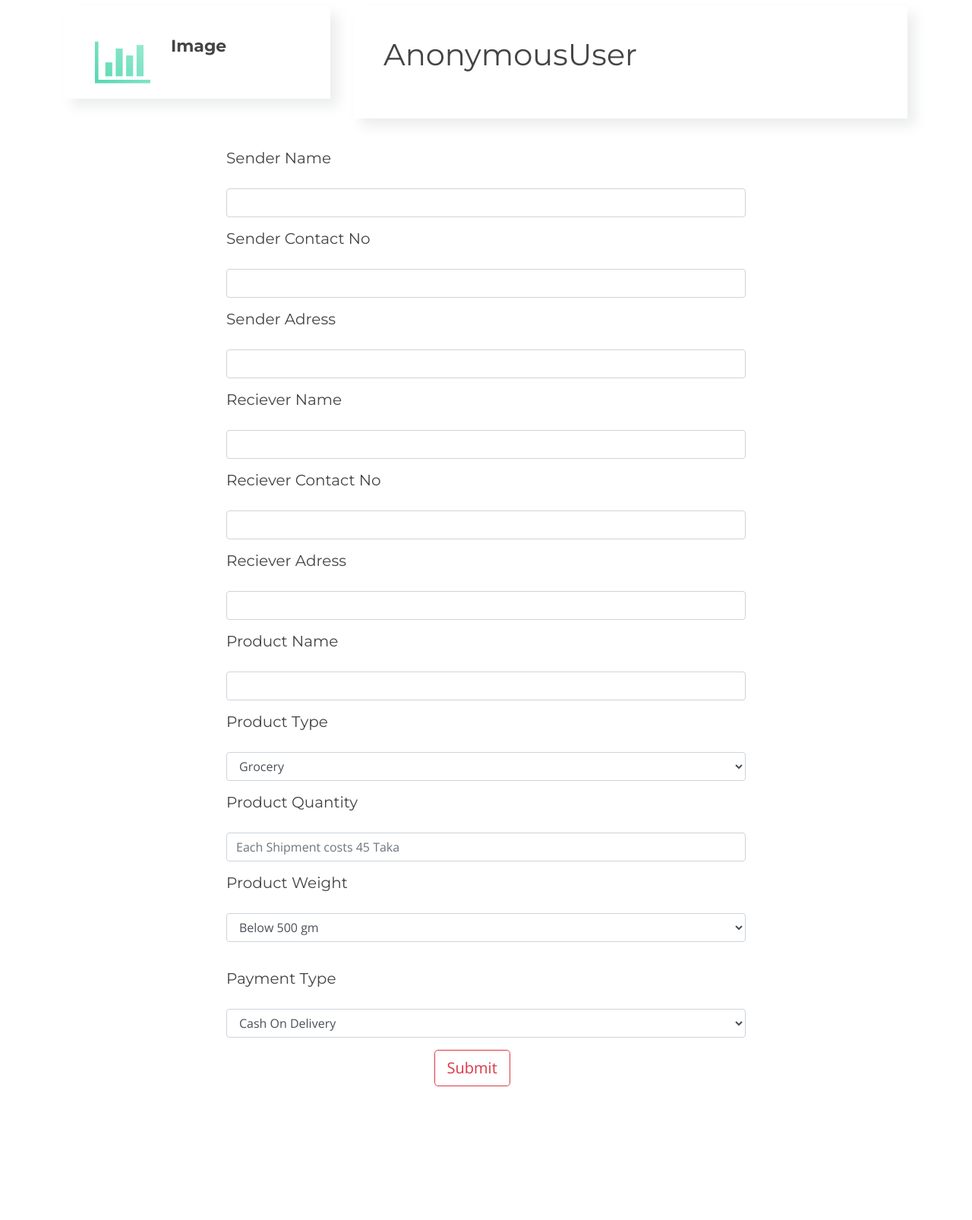
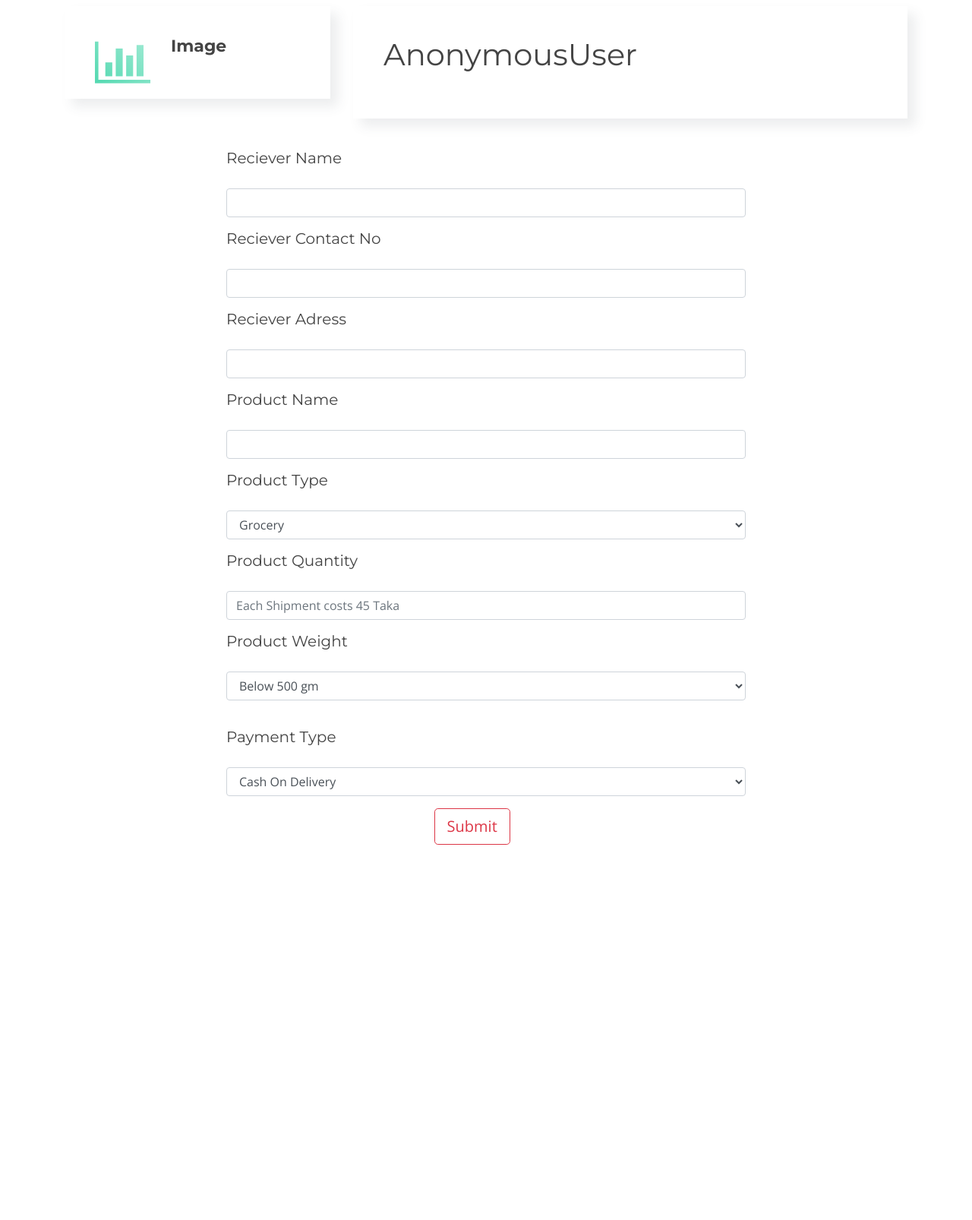
Before and after one commit to alxayeed/CSMS, a Django app: template customer/templates/customer/make_order.html in a window 1280 px wide. Shown: the part 237-1843 px from the top of the page at 76% size. Run offline with Django 3.2, Linux system fonts and the light colour scheme; the template is opened without the code that fills it, so the values that code supplies are empty; some libraries are stand-ins or nearby versions.

Commit message:
now the sender information will be added to the order implicitly from the logged user information.no need to input manually

```diff
--- a/customer/models.py
+++ b/customer/models.py
@@ -24,9 +24,9 @@ class Order(models.Model):
 	reciever_address = models.TextField(max_length=100)
 
 	product_name = models.CharField(max_length=50)
-	product_type = models.CharField(max_length=15)
+	product_type = models.CharField(max_length=20)
 	product_quantity = models.BigIntegerField()
-	product_weight = models.CharField(max_length=10)
+	product_weight = models.CharField(max_length=20)
 	shipment_cost = models.IntegerField()
 	payment_method = models.CharField(max_length=10)
 
--- a/customer/templates/customer/make_order.html
+++ b/customer/templates/customer/make_order.html
@@ -31,18 +31,6 @@
 
             <form action="{% url 'make order' %}" method="POST">
             {% csrf_token %}
-                <div class="form-group">
-                	<label><h5 class="title">Sender Name</h4></label>
-                    <input type="text" name="sender_name" class="form-control" required>
-                </div>
-                <div class="form-group">
-                	<label><h5 class="title">Sender Contact No</h4></label>
-                    <input type="text" name="sender_contact" class="form-control" required>
-                </div>
-                <div class="form-group">
-                	<label><h5 class="title">Sender Adress</h4></label>
-                    <input type="textarea" name="sender_address" class="form-control" required>
-                </div>
                  <div class="form-group">
                  	<label><h5 class="title">Reciever Name</h4></label>
                     <input type="text" name="reciever_name" class="form-control" required>
```
Also changed, not shown: customer/views.py (+4 -4 lines), customer/migrations/0006_auto_20191106_1209.py (added), db.sqlite3.
